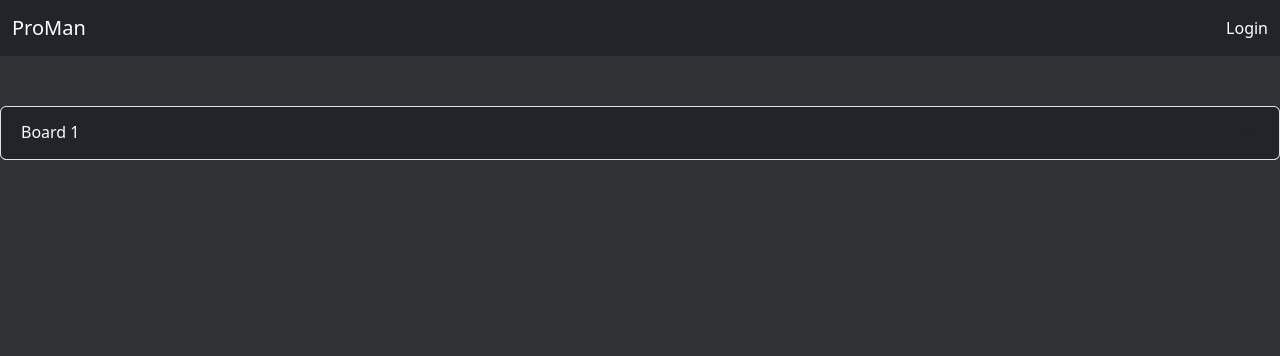
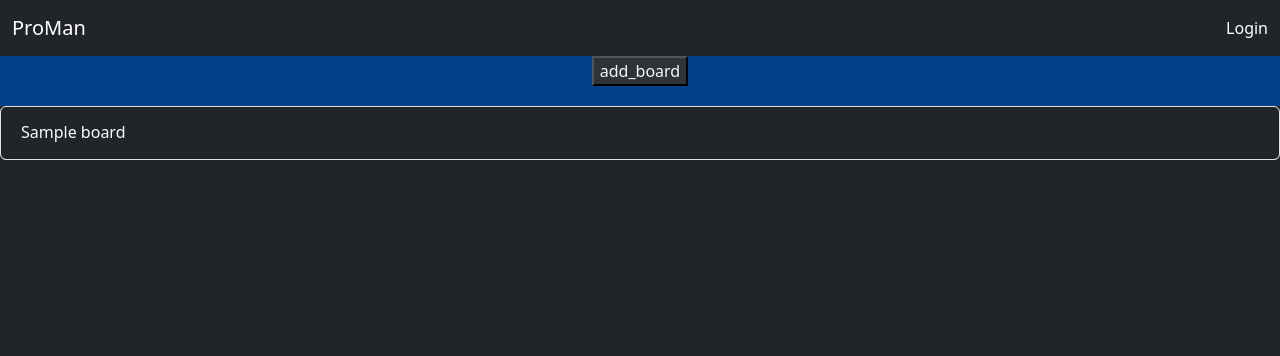
Before and after one commit to tymsztrumpf/proman, a Flask app: page / in a window 1280 px wide. Shown: the top 356 px of the page. Run offline with Flask 2, Linux system fonts and the light colour scheme; a database or web service that is not in the repository returns one stand-in record (values such as "Sample title"); parts of the project's set-up code (start-up, migrations or seed data) failed here and were passed over; some libraries are stand-ins or nearby versions.

Commit message:
add table

```diff
--- /dev/null
+++ b/help_function.py
@@ -0,0 +1,5 @@
+def chenge_name_to_int(name):
+    if name == "NEW":return 1
+    if name == "IP": return 2
+    if name == "T":  return 3
+    if name == "DONE":return 4
--- a/main.py
+++ b/main.py
@@ -1,8 +1,9 @@
-from flask import Flask, render_template, url_for
+from flask import Flask, render_template, url_for,redirect,request
 from dotenv import load_dotenv
 from util import json_response
 import mimetypes
 import queries
+import help_function
 
 mimetypes.add_type('application/javascript', '.js')
 app = Flask(__name__)
@@ -11,11 +12,38 @@ load_dotenv()
 
 @app.route("/")
 def index():
-    """
-    This is a one-pager which shows all the boards and cards
-    """
-    return render_template('index.html')
+    boards = queries.get_boards()
+    return render_template('index.html',boards = boards)
 
+@app.route("/add_board", methods=['POST'])
+def Add_board():
+    name_board = request.form['name_board']
+    board = queries.Add_board(name_board)
+    return render_template('body.html',board_id = board[0]['id'],name_board = name_board)
+
+
+@app.route("/Show_board/<string:board_name>/<int:board_id>")
+def Show_board(board_name,board_id):
+    return render_template('body.html',board_id = board_id,name_board = board_name)
+
+
+@app.route("/api/boards/<int:border_id>/<int:element_id>/<string:column_name>")
+@json_response
+def change_status_element(border_id: int,element_id: int, column_name:str):
+    column = help_function.chenge_name_to_int(column_name)
+    queries.update_status_element(element_id,border_id,column)
+
+
+@app.route("/api/text/boards/<int:border_id>/<int:element_id>/<string:text>")
+@json_response
+def change_text_element(border_id: int,element_id: int, text:str):
+    queries.update_text_element(element_id,border_id,text)
+
+
+@app.route("/api/add/boards/<int:border_id>")
+@json_response
+def add_element(border_id: int,):
+    queries.Add_element(border_id)
 
 @app.route("/api/boards")
 @json_response
--- a/static/css/main.css
+++ b/static/css/main.css
@@ -1,11 +1,50 @@
 body{
     background-color: #2F3336;
     color: aliceblue;
+
 }
-
+h2{
+    color: aliceblue;
+    text-align: center;
+}
+a{
+    text-decoration: none;
+    color: rgb(0, 86, 152);
+}
 /* #boards {
     background-color: green;
 } */
 .empty-space{
+    background-color: rgb(0, 65, 135);
     height: 50px;
+    text-align: center;
 }
+
+.card{
+    min-height: 60px;
+    min-width: 100px;
+    margin: 3px;
+}
+#add_button{
+    background-color: #2F3336;
+    color: aliceblue;
+    border-radius: 10px;
+}
+textarea{
+    min-height: 60px;
+    min-width: 100px;
+}
+button{
+    background-color: #2F3336;
+    color: aliceblue;
+    border-radius: 10px;
+    margin-top: 5px;
+}
+input:disabled{
+    color: black;
+    background-color: white;
+}
+input{
+    height: 60px;
+    width: 410px;
+}
--- a/static/js/controller/control_drag.js
+++ b/static/js/controller/control_drag.js
@@ -1,55 +1,28 @@
-const dom = {
-    isEmpty: function (el) {
-        return el.children.length === 0;
-    },
-    hasClass: function (el, cls) {
-        return el.classList.contains(cls);
-    },
-};
-
 const ui = {
     mixedCardsContainer: null,
     slots: null,
     cards: null,
 };
-
 const game = {
     dragged: null,
 };
 
 function initDragAndDrop() {
     initElements();
-    shuffleCards();
     initDragEvents();
 }
 
 function initElements() {
-    ui.cards = document.querySelectorAll(".card");
-    ui.slots = document.querySelectorAll(".card-slot");
-    ui.mixedCardsContainer = document.querySelector(".mixed-cards");
-
-    ui.cards.forEach(function (card) {
-        card.setAttribute("draggable", true);
-    });
+    ui.slots =  document.querySelectorAll("td");
 }
 
-function shuffleCards() {
-    const mixedCards = ui.mixedCardsContainer.children;
-
-    for (let i = mixedCards.length; i >= 0; i--) {
-        ui.mixedCardsContainer.appendChild(mixedCards[(Math.random() * i) | 0]);
-    }
-}
 
 function initDragEvents() {
-    ui.cards.forEach(function (card) {
-        initDraggable(card);
-    });
-
     ui.slots.forEach(function (slot) {
         initDropzone(slot);
     });
 }
+
 
 function initDraggable(draggable) {
     draggable.setAttribute("draggable", true);
@@ -66,11 +39,9 @@ function initDropzone(dropzone) {
 
 function handleDragStart(e) {
     game.dragged = e.currentTarget;
-    console.log("Drag start of", game.dragged);
 }
 
 function handleDragEnd() {
-    console.log("Drag end of", game.dragged);
     game.dragged = null;
 }
 
@@ -79,24 +50,58 @@ function handleDragOver(e) {
 }
 
 function handleDragEnter(e) {
-    console.log("Drag enter of", e.currentTarget);
+
 }
 
 function handleDragLeave(e) {
-    console.log("Drag leave of", e.currentTarget);
+
 }
 
 function handleDrop(e) {
     e.preventDefault();
+    const clas = 1
     const dropzone = e.currentTarget;
-    console.log("Drop of", dropzone);
-
-    if (dom.hasClass(dropzone, "card-slot")) {
-        if (dom.isEmpty(dropzone)) {
-            dropzone.appendChild(game.dragged);
-            return;
-        }
-    }
+    dropzone.appendChild(game.dragged);
+    let where = dropzone.classList[clas];
+    let id = game.dragged.id
+    fetch('/api/boards/'+board_id.innerHTML+'/'+id+"/"+where)
 }
 
+add_button.addEventListener('click',()=>{
+    let element = document.querySelector('.NEW')
+    let cards = document.querySelectorAll('.card')
+    let id = cards.length+1
+    let card =  '<div class="card" id ="'+id+'"><input class="col-sm-12" type="text" value="'+element['title']+'" disabled></div>'
+    element.innerHTML += card
+    initDraggable(document.getElementById(id));
+    fetch('/api/add/boards/'+board_id.innerHTML)
+})
+
+
+let href= '/api/boards/'+board_id.innerHTML+'/cards/'
+fetch(href)
+.then(response => response.json())
+.then(json => {
+    json.forEach(element => {
+        let div_element = '<div class="card" id ="'+element['id']+'"><input class="col-sm-12" type="text" value="'+element['title']+'" disabled></div>'
+        if(element['status_id'] == 1)document.querySelector('.NEW').innerHTML += div_element;
+        if(element['status_id'] == 2)document.querySelector('.IP').innerHTML += div_element;
+        if(element['status_id'] == 3)document.querySelector('.T').innerHTML += div_element;
+        if(element['status_id'] == 4)document.querySelector('.DONE').innerHTML += div_element;
+        initDraggable(document.getElementById(element['id']))
+    });
+    document.querySelectorAll('.card').forEach(item =>{
+        item.addEventListener('dblclick',()=>{
+            item.firstChild.disabled = false
+        })
+        item.addEventListener('mouseleave',()=>{
+            item.firstChild.disabled = true
+            fetch('/api/text/boards/'+board_id.innerHTML+'/'+item.id+"/"+item.firstChild.value)
+        })
+        });
+
+
+});
+
+
 initDragAndDrop();
--- /dev/null
+++ b/static/js/controller/create_boards.js
@@ -0,0 +1,6 @@
+const board = `<div class="accordion " id="accordionFlushExample"><div class=" accordion-item"><h2 class="accordion-header" id="flush-headingOne"><div class=" accordion-button collapsed bg  bg-dark text-light" type="button" data-bs-toggle="collapse"data-bs-target="#flush-collapseOne" aria-expanded="false" aria-controls="flush-collapseOne"><form action="/add_board"method="post"><input name="name_board" type="text"> <button type="submit">sub</button></form></div></h2></div></div>`
+
+add_board.addEventListener('click',()=>{
+
+    console.log(document.querySelector('.boards').innerHTML += board)
+})
--- /dev/null
+++ b/tempCodeRunnerFile.py
@@ -0,0 +1 @@
+/api/text/boards/
--- a/templates/body.html
+++ b/templates/body.html
@@ -1,16 +1,29 @@
+<!DOCTYPE html>
+<html lang="en">
+    <head>
+        <meta charset="UTF-8">
+        <meta name="viewport" content="width=device-width, initial-scale=1.0">
+        <meta http-equiv="X-UA-Compatible" content="ie=edge">
+        <title>ProMan </title>
         <link rel="stylesheet" type="text/css" href="{{ url_for('static', filename='css/main.css') }}">
-<script src="static\js\controller\control_drag.js"></script>
-<div class="accordion " id="accordionFlushExample">
-    <div class="accordion-item">
-        <h2 class="accordion-header" id="flush-headingOne">
-            <button class="accordion-button collapsed bg  bg-dark text-light" type="button" data-bs-toggle="collapse"
-                data-bs-target="#flush-collapseOne" aria-expanded="false" aria-controls="flush-collapseOne">
-                Board 1
-            </button>
+        <link rel="shortcut icon" href="{{ url_for('static', filename='favicon/favicon.ico') }}">
+        <link rel="icon" type="image/png" sizes="32x32" href="{{ url_for('static', filename='favicon/favicon-32x32.png') }}">
+        <link rel="icon" type="image/png" sizes="96x96" href="{{ url_for('static', filename='favicon/favicon-96x96.png') }}">
+        <link rel="icon" type="image/png" sizes="16x16" href="{{ url_for('static', filename='favicon/favicon-16x16.png') }}">
+        <link href="https://cdn.jsdelivr.net/npm/bootstrap@5.2.2/dist/css/bootstrap.min.css" rel="stylesheet" integrity="sha384-Zenh87qX5JnK2Jl0vWa8Ck2rdkQ2Bzep5IDxbcnCeuOxjzrPF/et3URy9Bv1WTRi" crossorigin="anonymous">
+        <script src="https://cdn.jsdelivr.net/npm/bootstrap@5.2.2/dist/js/bootstrap.bundle.min.js" integrity="sha384-OERcA2EqjJCMA+/3y+gxIOqMEjwtxJY7qPCqsdltbNJuaOe923+mo//f6V8Qbsw3" crossorigin="anonymous"></script>
+        <script type="module" src="{{ url_for('static', filename='js/main.js') }}" defer></script>
+    </head>
+    <body class="bg bg-dark">
+
+    {% include 'navbar.html' %}
+    <div class="empty-space"></div>
+
+            <h2 >
+                    {{name_board}}
             </h2>
-        <div id="flush-collapseOne" class="accordion-collapse collapse bg bg-dark " aria-labelledby="flush-headingOne"
-            data-bs-parent="#accordionFlushExample">
-            <div class="accordion-body">
+
+                    <button id="add_button">Add Note</button>
                     <table class="table table-bordered ">
                         <thead>
                             <tr>
@@ -22,18 +35,19 @@
                         </thead>
                         <tbody>
                             <tr >
-                            <td class="card-slot"><div class="card" draggable="true">
-                            <p>d</p>
-                            </div></td>
-                            <td class="card-slot"></td>
-                            <td class="card-slot"></td>
-                            <td class="card-slot"></td>
+                                <td class="card-slot NEW"></td>
+                                <td class="card-slot IP"></td>
+                                <td class="card-slot T"></td>
+                                <td class="card-slot DONE"></td>
                             </tr>
 
+
                     </table>
-            </div>
-        </div>
-    </div>
 
-</div>
-</div>
+    </body>
+    <div id="board_id">{{board_id}}</div>
+
+<script src="{{ url_for('static', filename='js/controller/control_drag.js') }}" defer></script>
+<script src="{{ url_for('static', filename='js/controller/take_elements.js') }}" defer></script>
+
+</html>
--- a/templates/index.html
+++ b/templates/index.html
@@ -14,11 +14,32 @@
         <script src="https://cdn.jsdelivr.net/npm/bootstrap@5.2.2/dist/js/bootstrap.bundle.min.js" integrity="sha384-OERcA2EqjJCMA+/3y+gxIOqMEjwtxJY7qPCqsdltbNJuaOe923+mo//f6V8Qbsw3" crossorigin="anonymous"></script>
         <script type="module" src="{{ url_for('static', filename='js/main.js') }}" defer></script>
     </head>
-    <body>
+    <body class="bg bg-dark">
+
     {% include 'navbar.html' %}
-    <div class="empty-space"></div>
-    {% include 'body.html' %}
+    <div class="empty-space">
+        <button type="submit" id="add_board">add_board</button>
+    </div>
+    <div class="boards"></div>
+        {%for board in boards%}
+        <form action="/Show_board/{{board.title}}/{{board.id}}" >
+            <div class="board">
+                <div class="accordion " id="accordionFlushExample">
+                    <div class=" accordion-item">
+                        <h2 class="accordion-header" id="flush-headingOne">
+                            <button class=" accordion-button collapsed bg  bg-dark text-light" type="submit" data-bs-toggle="collapse"
+                                data-bs-target="#flush-collapseOne" aria-expanded="false" aria-controls="flush-collapseOne">
+                                {{board.title}}
+                            </button>
+                        </h2>
+                    </div>
+                </div>
+            </div>
+        </form>
+        {%endfor%}
+    </div>
+    </body>
 
 
-    </body>
+<script src="static\js\controller\create_boards.js"></script>
 </html>
--- a/templates/navbar.html
+++ b/templates/navbar.html
@@ -6,7 +6,6 @@
     </button>
     <div class="collapse navbar-collapse" id="navbarText">
       <ul class="navbar-nav me-auto mb-2 mb-lg-0">
-
       </ul>
       <span class="navbar-text">
           <a class="nav-link" href="#">Login</a>
```
Also changed, not shown: data_manager.py (+13 -0 lines), queries.py (+41 -0 lines), static/js/controller/take_elements.js (added). Lines whose indentation alone changed are shown as unchanged.
